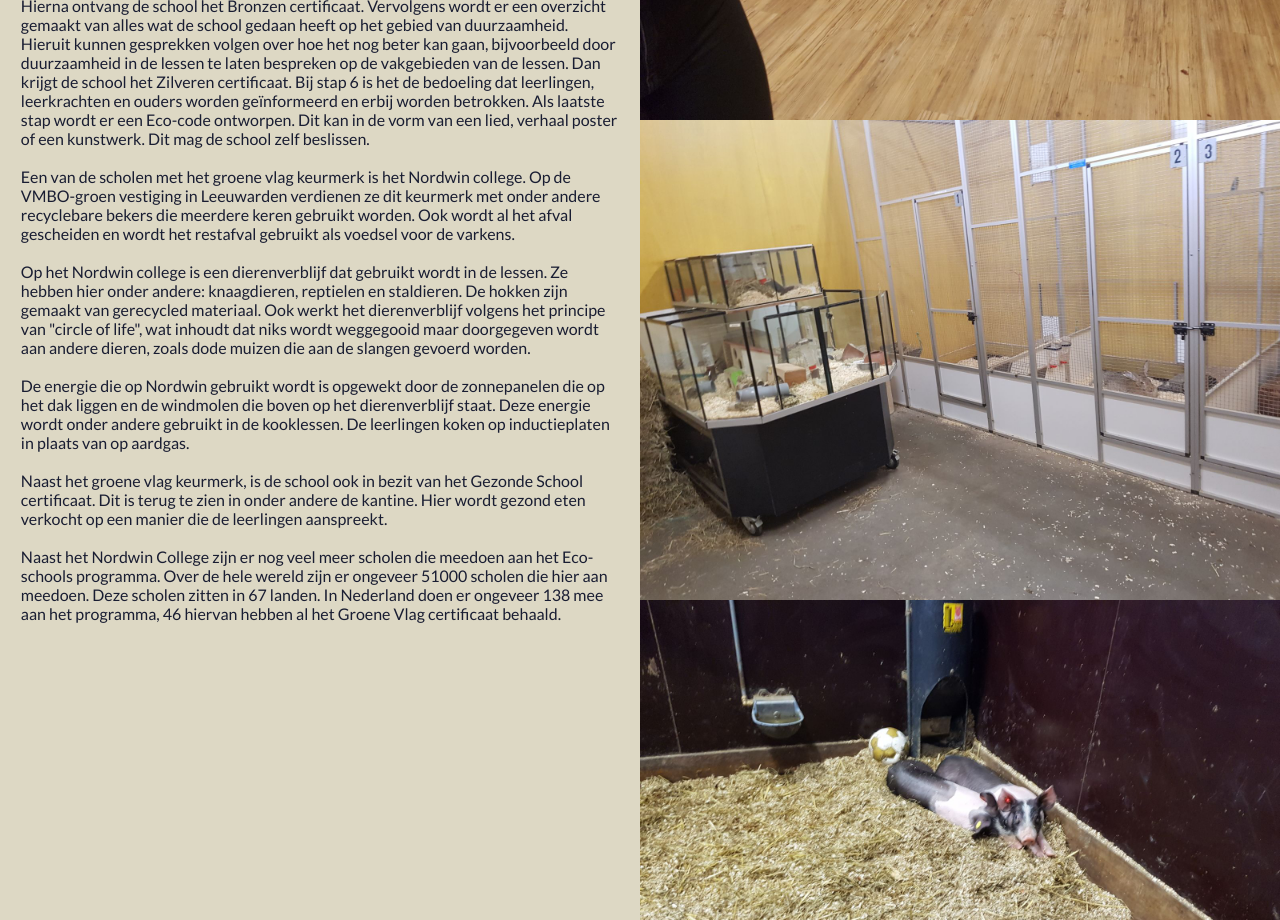
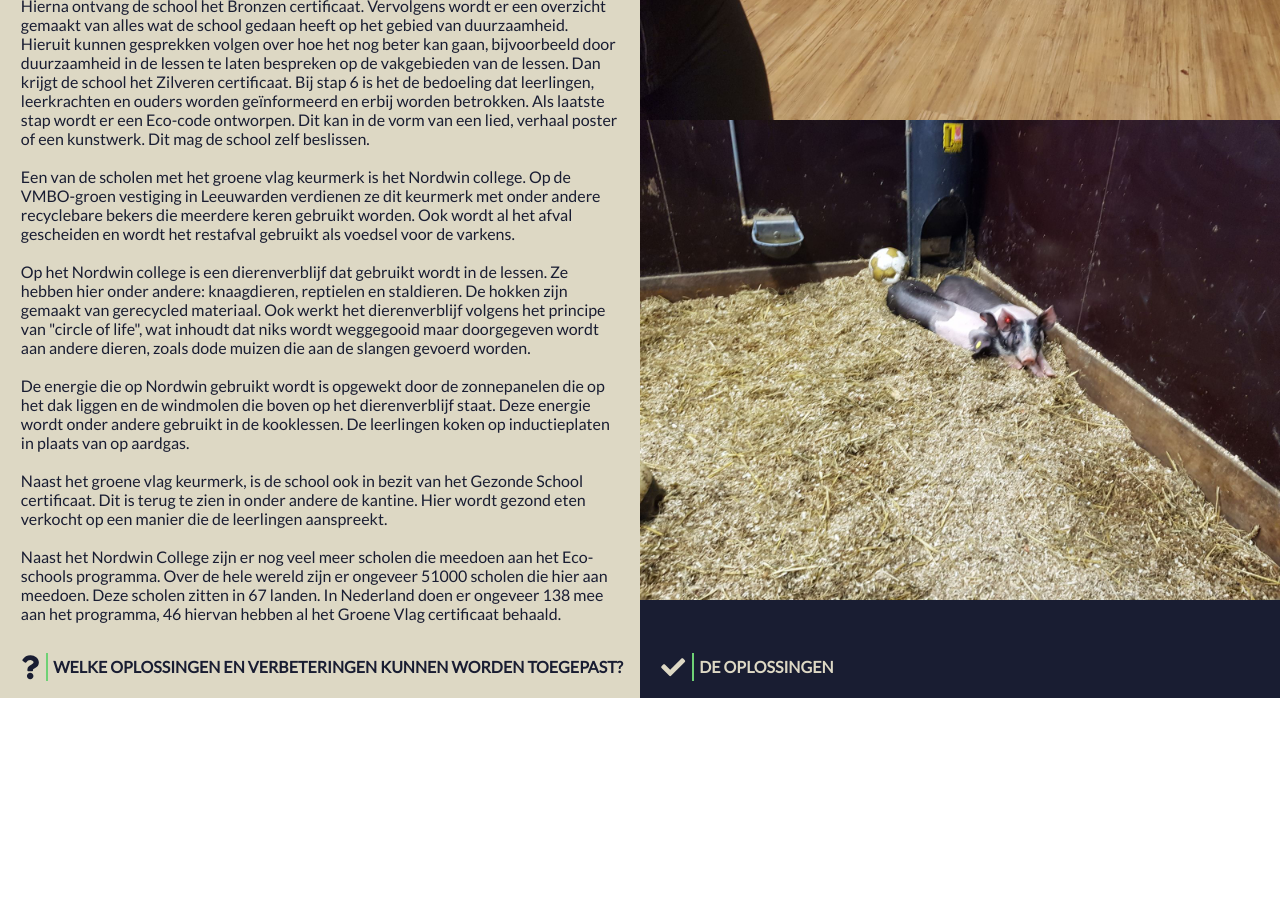
Before and after one commit to duurzamersg/duurzamersg.github.io, a website: page index.html in a window 1280 px wide. Shown: the part 2500-3420 px from the top of the page. After the commit the page ends 3198 px from the top, so only its background shows below. Drawn offline with Linux system fonts and the light colour scheme.

Commit message:
Afbeelding verwijderd

```diff
--- a/index.html
+++ b/index.html
@@ -196,7 +196,6 @@
             ">Alle eco schools in Nederland</a>
             <div class="gallery">
                 <img src="./images/WhatsApp Image 2018-02-08 at 11.00.45.jpeg">
-                <img src="./images/WhatsApp Image 2018-02-08 at 11.00.47.jpeg">
                 <img src="./images/WhatsApp Image 2018-02-08 at 11.00.55.jpeg">
             </div>
         </div>
```
